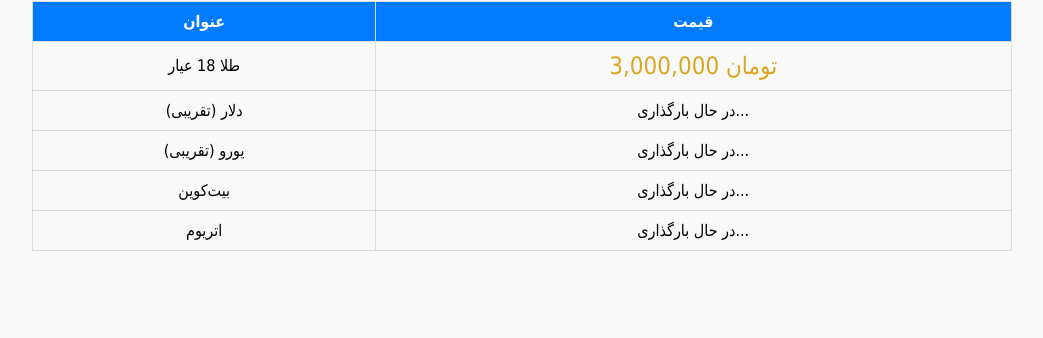
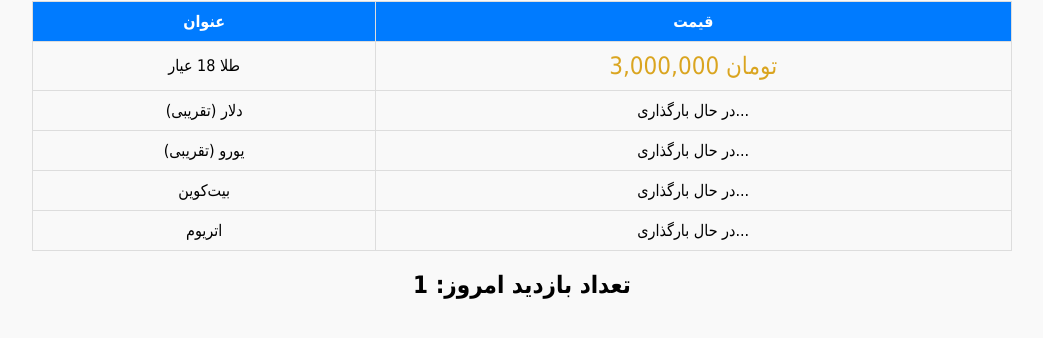
Before and after one commit to LiveNerkh/LiveNerkh.github.io, a plain HTML site: page index.html in a window 1280 px wide. Shown: the part 108-446 px from the top of the page, without its empty margins (118-1161 px from the left). Drawn offline with Linux system fonts and the light colour scheme; no server answers.

Commit message:
Update index.html
Signed-off-by: LiveNerkh <jabari.net@gmail.com>

```diff
--- a/index.html
+++ b/index.html
@@ -81,6 +81,29 @@
     fetchPrices();
     setInterval(fetchPrices, 10000); // هر 10 ثانیه آپدیت میشه
   </script>
+<h2>تعداد بازدید امروز: <span id="visitCount">0</span></h2>
 
+<script>
+  // گرفتن تاریخ امروز
+  const today = new Date().toLocaleDateString();
+
+  // کلید ذخیره‌شده در Local Storage
+  const storageKey = 'visitCount_' + today;
+
+  // خواندن مقدار فعلی یا شروع از 0
+  let visitCount = localStorage.getItem(storageKey);
+
+  if (visitCount === null) {
+    visitCount = 1; // اولین بازدید
+  } else {
+    visitCount = parseInt(visitCount) + 1; // افزایش بازدید
+  }
+
+  // ذخیره مقدار جدید
+  localStorage.setItem(storageKey, visitCount);
+
+  // نمایش تعداد بازدید
+  document.getElementById('visitCount').innerText = visitCount;
+</script>
 </body>
 </html>
```
